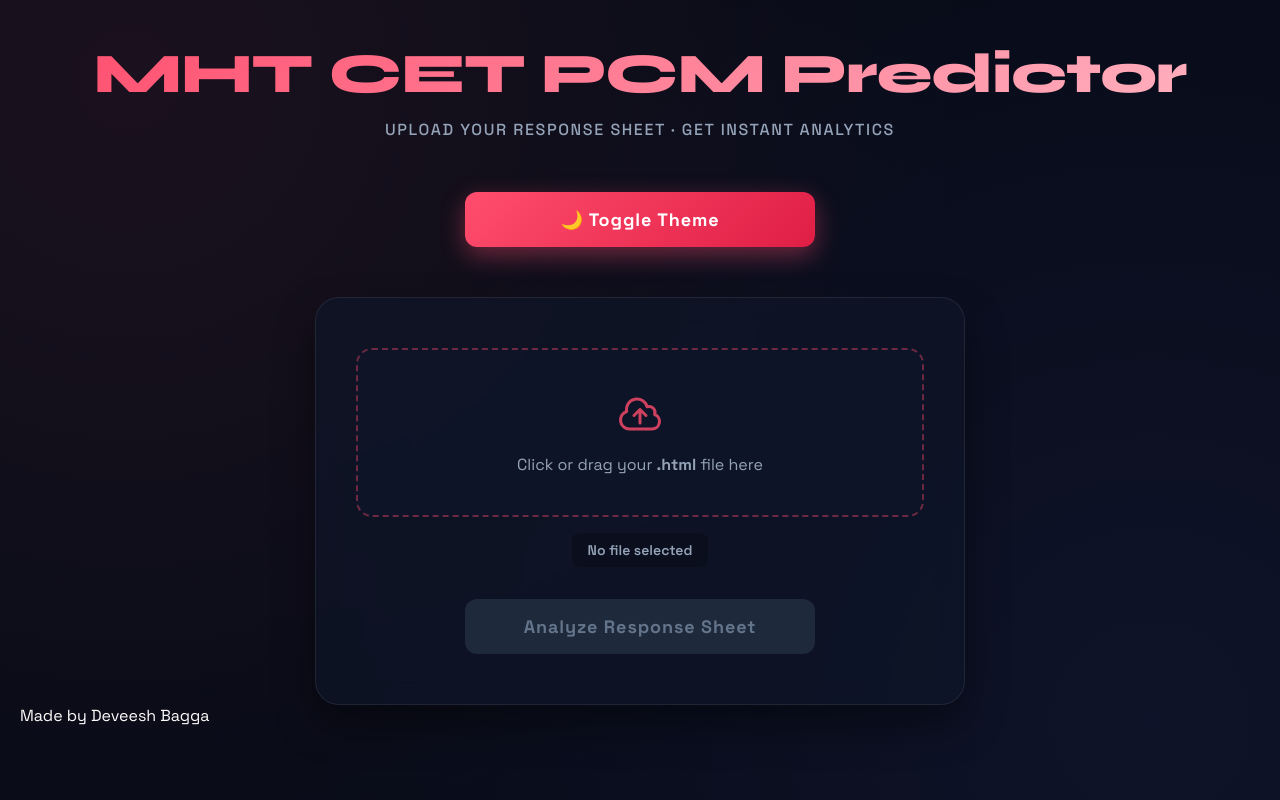
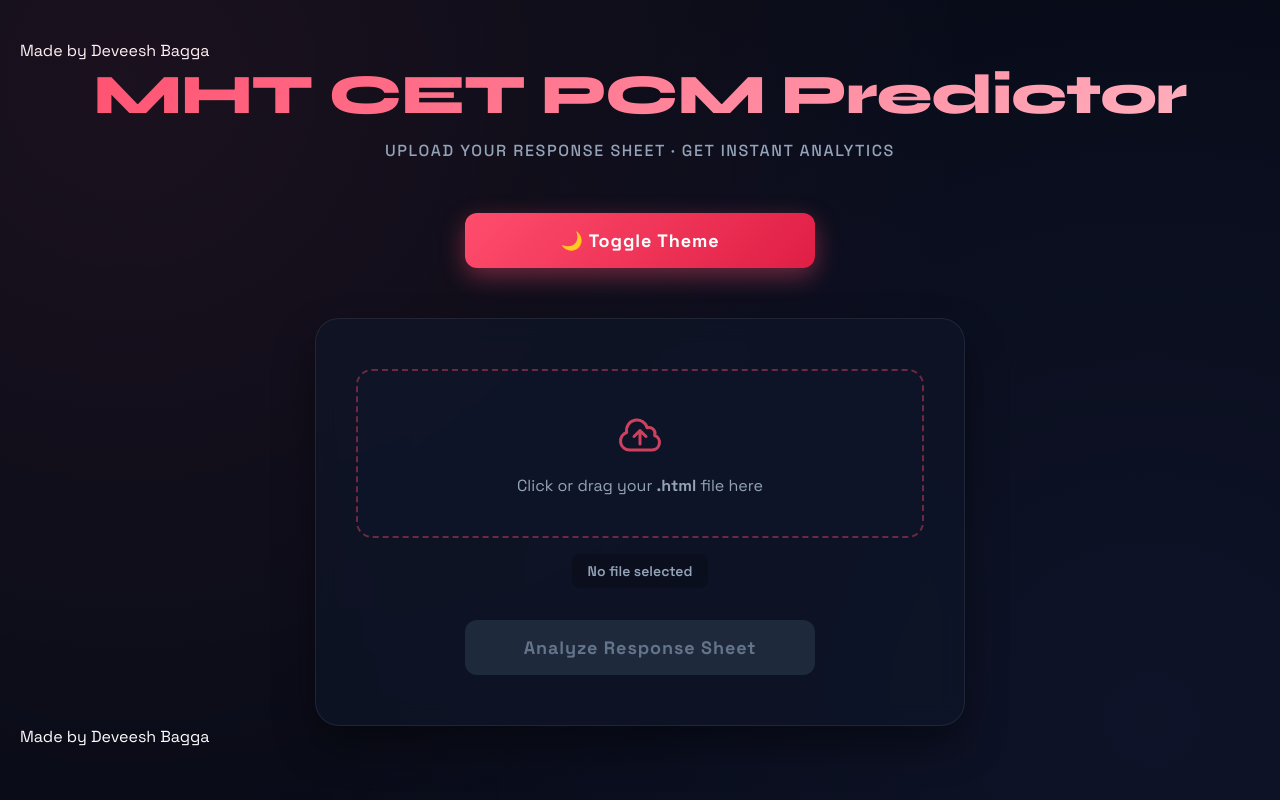
Before and after one commit to baggadeveesh/cet-score-analyzer, a Flask app: page / in a window 1280 px wide. Run offline with Flask 3, Linux system fonts and the light colour scheme.

Commit message:
Update index.html

```diff
--- a/templates/index.html
+++ b/templates/index.html
@@ -1,4 +1,4 @@
-
+Made by Deveesh Bagga
 <!DOCTYPE html>
 <html lang="en">
 
```
